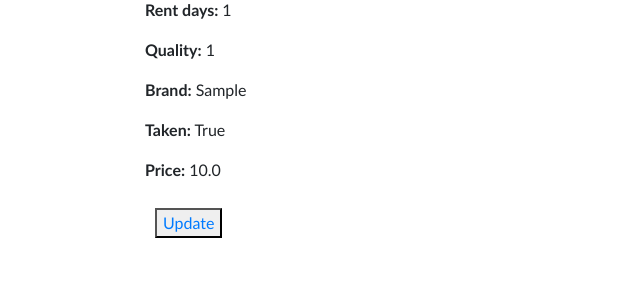
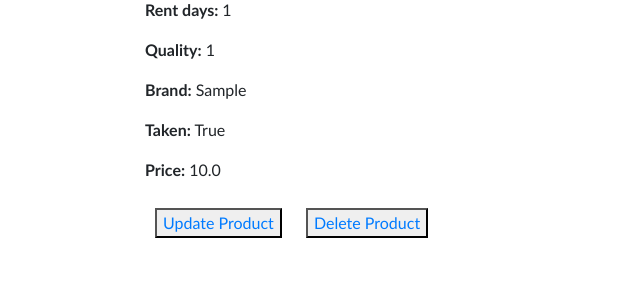
Before and after one commit to andreamendi/leie, a Django app: page /product/detail/1 in a window 1280 px wide. Shown: the part 218-518 px from the top of the page, without its empty margins (0-640 px from the left). Run offline with Django 3.2, Linux system fonts and the light colour scheme; a user stored in the database is signed in; tables that the repository leaves empty hold one stand-in row (values such as "Sample post"); some libraries are stand-ins or nearby versions.

Commit message:
Delete listo

```diff
--- a/products/templates/detail.html
+++ b/products/templates/detail.html
@@ -17,8 +17,8 @@
         <p><b>Brand:</b> {{product.brand}}</p>
         <p><b>Taken:</b> {{product.taken}}</p>
         <p><b>Price:</b> {{product.price}}</p>
-        <button style="font-family: 'Gill Sans', 'Gill Sans MT', Calibri, 'Trebuchet MS', sans-serif; margin: 10px"><a href="{% url 'update_product' product.id %}">Update</a></button>
-
+        <button style="font-family: 'Gill Sans', 'Gill Sans MT', Calibri, 'Trebuchet MS', sans-serif; margin: 10px"><a href="{% url 'update_product' product.id %}">Update Product</a></button>
+        <button style="font-family: 'Gill Sans', 'Gill Sans MT', Calibri, 'Trebuchet MS', sans-serif; margin: 10px"><a href="{% url 'delete_product' product.id %}">Delete Product</a></button>
     </div>
 </div>
 
--- a/products/urls.py
+++ b/products/urls.py
@@ -7,5 +7,5 @@ urlpatterns = [
     path('product/detail/<int:product_id>',views.detail_product, name='details_product'),
     path('product/create/',views.create_product, name='create_product'),
     path('product/update/<int:product_id>', views.update_product, name='update_product'),
-    # path('product/delate/<int:product_id>',views.delate_product, name='delate_product'),
+    path('product/delate/<int:product_id>',views.delete_product, name='delete_product'),
 ]
--- a/products/views.py
+++ b/products/views.py
@@ -1,8 +1,8 @@
-from django.shortcuts import render, redirect
+from django.shortcuts import render, redirect, get_object_or_404
 from django.http import HttpResponse
 from .froms import ProductForm
 from .models import Product
-
+from django.contrib import messages
 
 # Create your views here.
 
@@ -58,3 +58,12 @@ def update_product(request, product_id):
 
     else:
         return redirect('login')
+
+
+def delete_product(request, product_id):
+    if request.user.is_authenticated:
+        product = get_object_or_404(Product, pk = product_id)
+        product.delete()
+        messages.add_message(request, messages.INFO, 'Product deleted')
+        return redirect('index')
+    return redirect('login')
```
